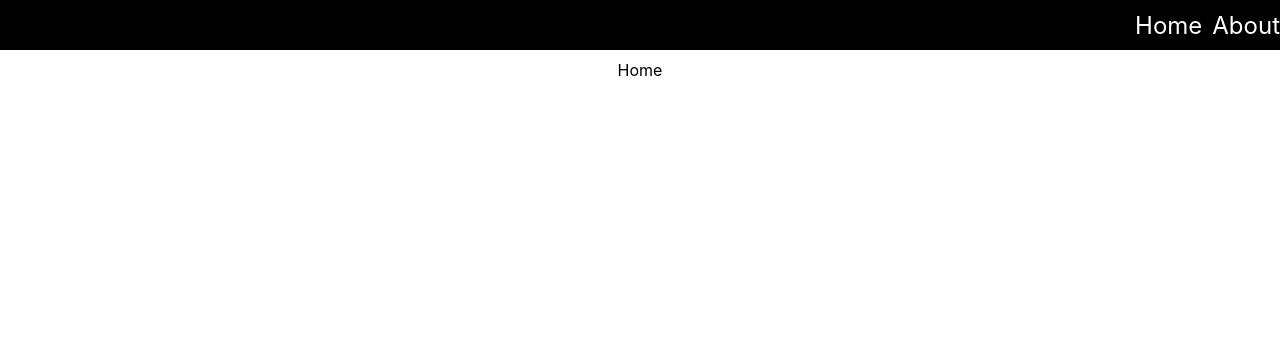
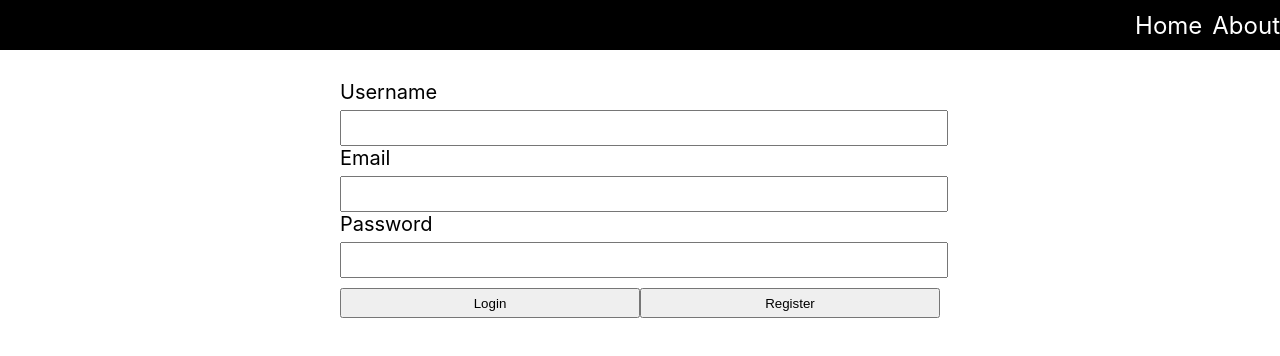
Before and after one commit to atn95/CoachEm, a React (Create React App) app in the folder frontend/: page / in a window 1280 px wide. Shown: the top 356 px of the page. Built offline with nearby package versions, Linux system fonts and the light colour scheme.

Commit message:
Login form layout, need to handle logic

```diff
--- a/frontend/src/App.tsx
+++ b/frontend/src/App.tsx
@@ -1,17 +1,35 @@
 import './App.css';
 import { Routes, Route } from 'react-router-dom';
 import { Home } from './pages/Home';
+import { Login } from './pages/Login';
 import { Nav } from './components/Nav';
+import { useState } from 'react';
+import { User } from './datatype/types';
+import { About } from './pages/About';
+import { Register } from './pages/Register';
 
 function App() {
+	const [user, letUser] = useState<User | null>(null);
+
 	return (
 		<div className='App'>
 			<Nav />
 			<br />
 			<br />
 			<br />
+			<br />
 			<Routes>
-				<Route path='/' element={<Home />} />
+				{user ? (
+					<>
+						<Route path='/' element={<Home />} />
+						<Route path='/about' element={<About />} />
+					</>
+				) : (
+					<>
+						<Route path='/register' element={<Register />} />
+						<Route path='/*' element={<Login />} /> <Route />
+					</>
+				)}
 			</Routes>
 		</div>
 	);
--- /dev/null
+++ b/frontend/src/components/LoginForm.tsx
@@ -0,0 +1,32 @@
+import styles from '../styles/components/Login.module.css';
+import { Link } from 'react-router-dom';
+import { LoginFormProps } from '../datatype/types';
+
+export const LoginForm = ({ formValue, handleChange, handleSubmit }: LoginFormProps) => {
+	return (
+		<div>
+			<form className={styles.form} onSubmit={handleSubmit}>
+				<label className={styles.formItems} htmlFor='username'>
+					Username
+				</label>
+				<input className={styles.formItems} value={formValue[0]} onChange={(e) => handleChange(e, 0)} type='text' name='username' id='username' />
+				<label className={styles.formItems} htmlFor='email'>
+					Email
+				</label>
+				<input className={styles.formItems} value={formValue[1]} onChange={(e) => handleChange(e, 1)} type='email' name='email' id='email' />
+				<label className={styles.formItems} htmlFor='password'>
+					Password
+				</label>
+				<input className={styles.formItems} value={formValue[2]} onChange={(e) => handleChange(e, 2)} type='password' name='password' id='password' />
+				<div className={styles.formItems}>
+					<button className={styles.btn50} type='submit'>
+						Login
+					</button>
+					<Link className={styles.btn50} to='/register'>
+						<button className={styles.registerBtn}>Register</button>
+					</Link>
+				</div>
+			</form>
+		</div>
+	);
+};
--- /dev/null
+++ b/frontend/src/datatype/types.tsx
@@ -0,0 +1,19 @@
+import React from 'react';
+
+export type User = {
+	id: string;
+	username: string;
+	email: string;
+};
+
+export type LoginFormProps = {
+	formValue: FormValue;
+	handleChange: handleChange;
+	handleSubmit: handleSubmit;
+};
+
+//[username, password, email]
+export type FormValue = [string, string, string];
+
+export type handleChange = (...args: any) => void;
+export type handleSubmit = (event: React.SyntheticEvent) => void;
--- a/frontend/src/index.tsx
+++ b/frontend/src/index.tsx
@@ -7,11 +7,9 @@ import { BrowserRouter } from 'react-router-dom';
 
 const root = ReactDOM.createRoot(document.getElementById('root') as HTMLElement);
 root.render(
-	<React.StrictMode>
-		<BrowserRouter>
-			<App />
-		</BrowserRouter>
-	</React.StrictMode>
+	<BrowserRouter>
+		<App />
+	</BrowserRouter>
 );
 
 // If you want to start measuring performance in your app, pass a function
--- /dev/null
+++ b/frontend/src/pages/About.tsx
@@ -0,0 +1,5 @@
+import React from 'react';
+
+export const About = () => {
+	return <div>About</div>;
+};
--- /dev/null
+++ b/frontend/src/pages/Login.tsx
@@ -0,0 +1,26 @@
+import { LoginForm } from '../components/LoginForm';
+import styles from '../styles/components/Login.module.css';
+import React, { useState } from 'react';
+import { FormValue } from '../datatype/types';
+export const Login = () => {
+	//[username, password, email]
+	const [formValue, setFormValue] = useState<FormValue>([``, ``, ``]);
+
+	function handleFormInputChange(e: React.FormEvent<HTMLInputElement>, index: number): void {
+		let tempFormValues: FormValue = [...formValue];
+		tempFormValues[index] = e.currentTarget.value;
+		console.log(tempFormValues);
+		setFormValue(tempFormValues);
+	}
+
+	function handleLogin(e: React.SyntheticEvent) {
+		e.preventDefault();
+		//HandleLogin
+	}
+
+	return (
+		<div className={styles.container}>
+			<LoginForm formValue={formValue} handleChange={handleFormInputChange} handleSubmit={handleLogin} />
+		</div>
+	);
+};
--- /dev/null
+++ b/frontend/src/pages/Register.tsx
@@ -0,0 +1,5 @@
+import React from 'react';
+
+export const Register = () => {
+	return <div>Register</div>;
+};
--- /dev/null
+++ b/frontend/src/styles/components/Login.module.css
@@ -0,0 +1,32 @@
+.container {
+	width: min(1400px, 90%);
+	margin: 0 auto;
+}
+
+.form {
+	width: min(600px, 90%);
+	display: flex;
+	flex-direction: column;
+	margin: 0 auto;
+}
+
+.formItems {
+	min-height: 30px;
+	font-size: 20px;
+	display: flex;
+	justify-content: space-between;
+	width: 100%;
+}
+
+.btn50 {
+	margin-top: 10px;
+	width: 50%;
+	height: 100%;
+	min-height: 30px;
+}
+
+.registerBtn {
+	width: 100%;
+	min-height: 30px;
+	height: 100%;
+}
```
